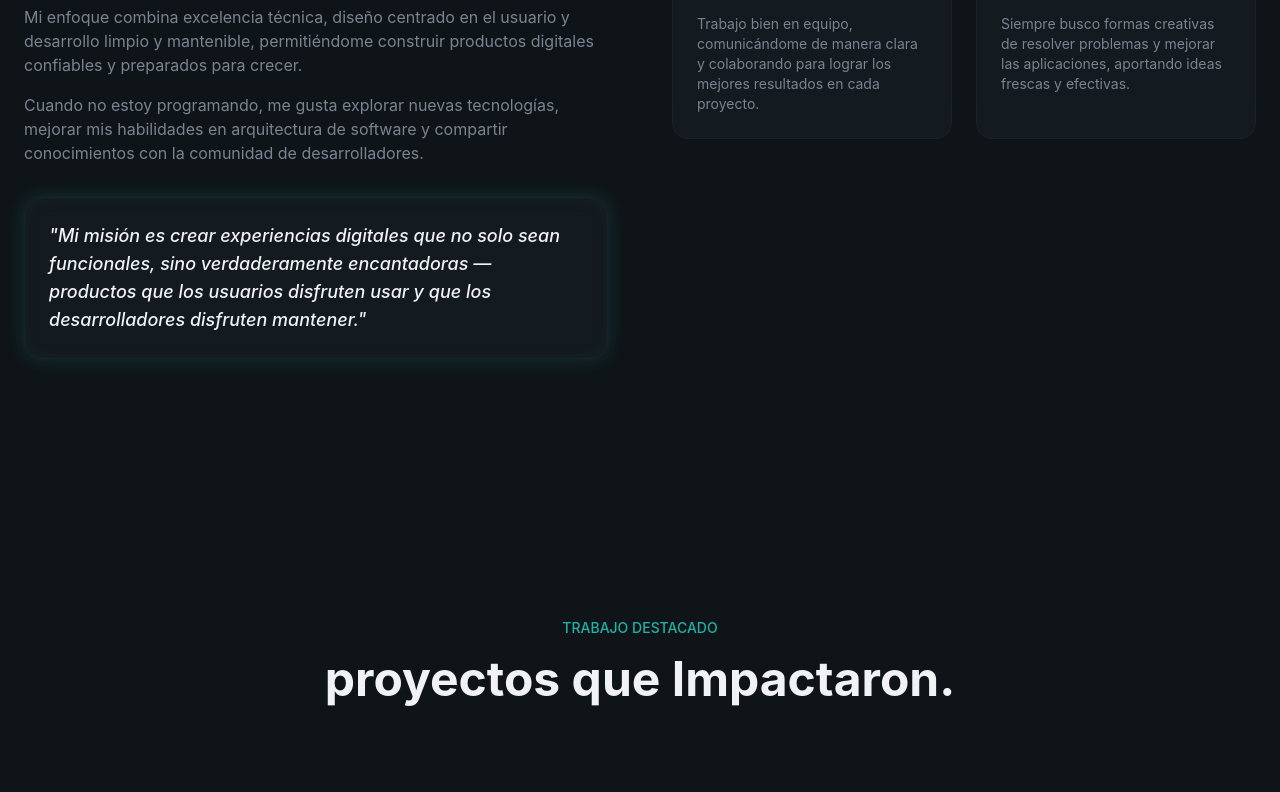
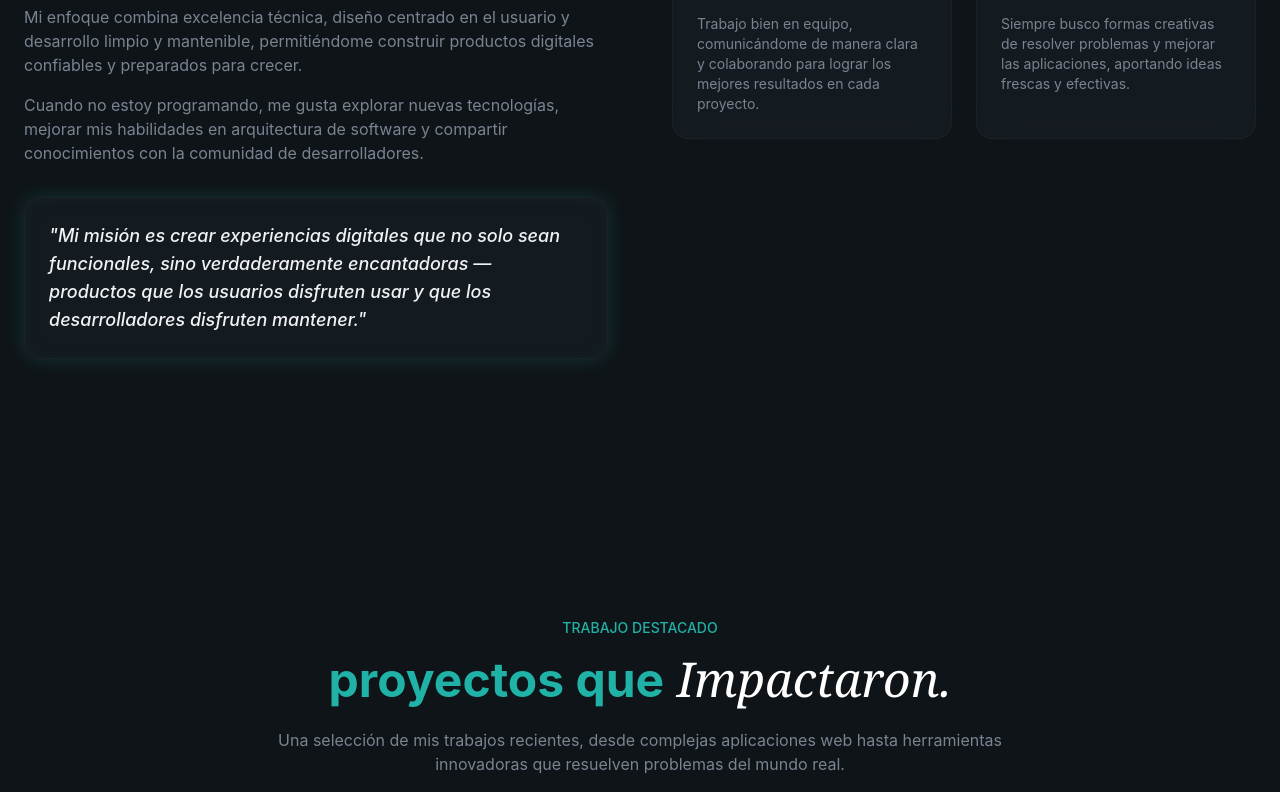
Before and after one commit to AntonioCastro12/portafolio, a React (Vite) app: page / in a window 1280 px wide. Shown: the part 2005-2797 px from the top of the page. Built offline with nearby package versions, Linux system fonts and the light colour scheme.

Commit message:
Proyectos

```diff
--- a/src/sections/Projects.jsx
+++ b/src/sections/Projects.jsx
@@ -3,7 +3,7 @@ const projects = [
     title: "Panel de tecnología financiera",
     description:
       "Una plataforma integral de análisis financiero con visualización de datos en tiempo real, gestión de cartera e información basada en inteligencia artificial.",
-    image: "/projects/project4.png",
+    image: "/projects/project1.png",
     tags: ["React", "TypeScript", "NodeJS"],
     link: "#",
     github: "#",
@@ -49,10 +49,38 @@ export const Projects = () => {
           <span className="text-secondary-foreground text-sm font-medium tracking-winder uppercase animate-fade-in">
             Trabajo Destacado
           </span>
-          <h2 className="text-4xl md:text-5xl font-bold mt-4 mb-6 animate-fade-in animation-delay-100">
+          <h2 className="text-4xl md:text-5xl font-bold mt-4 mb-6 animate-fade-in animation-delay-100 text-secondary-foreground">
             proyectos que
-            <span> Impactaron.</span>
+            <span className="font-serif italic font-normal text-white">
+                {" "}
+               Impactaron.
+            </span>
           </h2>
+          <p className="text-muted-foreground animate-fade-in animation-delay-200">
+            Una selección de mis trabajos recientes, desde complejas aplicaciones web hasta herramientas innovadoras que resuelven problemas del mundo real.
+          </p>
+        </div>
+
+        {/*projects Grid*/}
+        <div className="grid md:grid-cols-2 gap-8">
+          {projects.map((projects, idx) =>(
+            <div key={idx}
+            className="group glass rounded-2xl overflow-hidden animate-fade-in md:row-span-1"
+            style={{animationDelay: `${(idx + 1) * 100}ms`}}
+            >
+              {/*image*/}
+              <div className="relative overflow-hidden aspect-video">
+                <img
+                  src={projects.image}
+                  alt={projects.title}
+                  className="w-full h-full object-cover transition-transform duration-700 group-hover:scale-110"
+                  />
+                  <div className="absolute inset-0 bg-gradient-to-t from-card via-card/50 to-transparent opacity-60">
+
+                  </div>
+              </div>
+            </div>
+          ))}
         </div>
       </div>
     </section>
```
